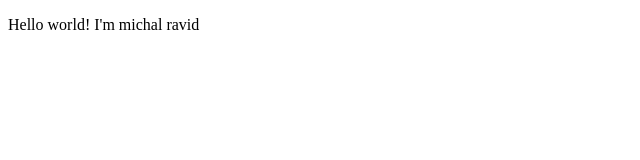
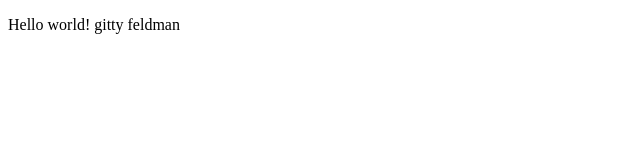
Before and after one commit to pnina6160/practicum_git, a plain HTML site: page index.html in a window 1280 px wide. Shown: the full height of the page, 0-640 px from the left. Drawn offline with Linux system fonts and the light colour scheme.

Commit message:
gitty second try commit

```diff
--- a/index.html
+++ b/index.html
@@ -7,6 +7,6 @@
     <title>Document</title>
 </head>
 <body>
-    <p>Hello world! I'm michal ravid</p>
+    <p>Hello world! gitty feldman</p>
 </body>
 </html>
```
